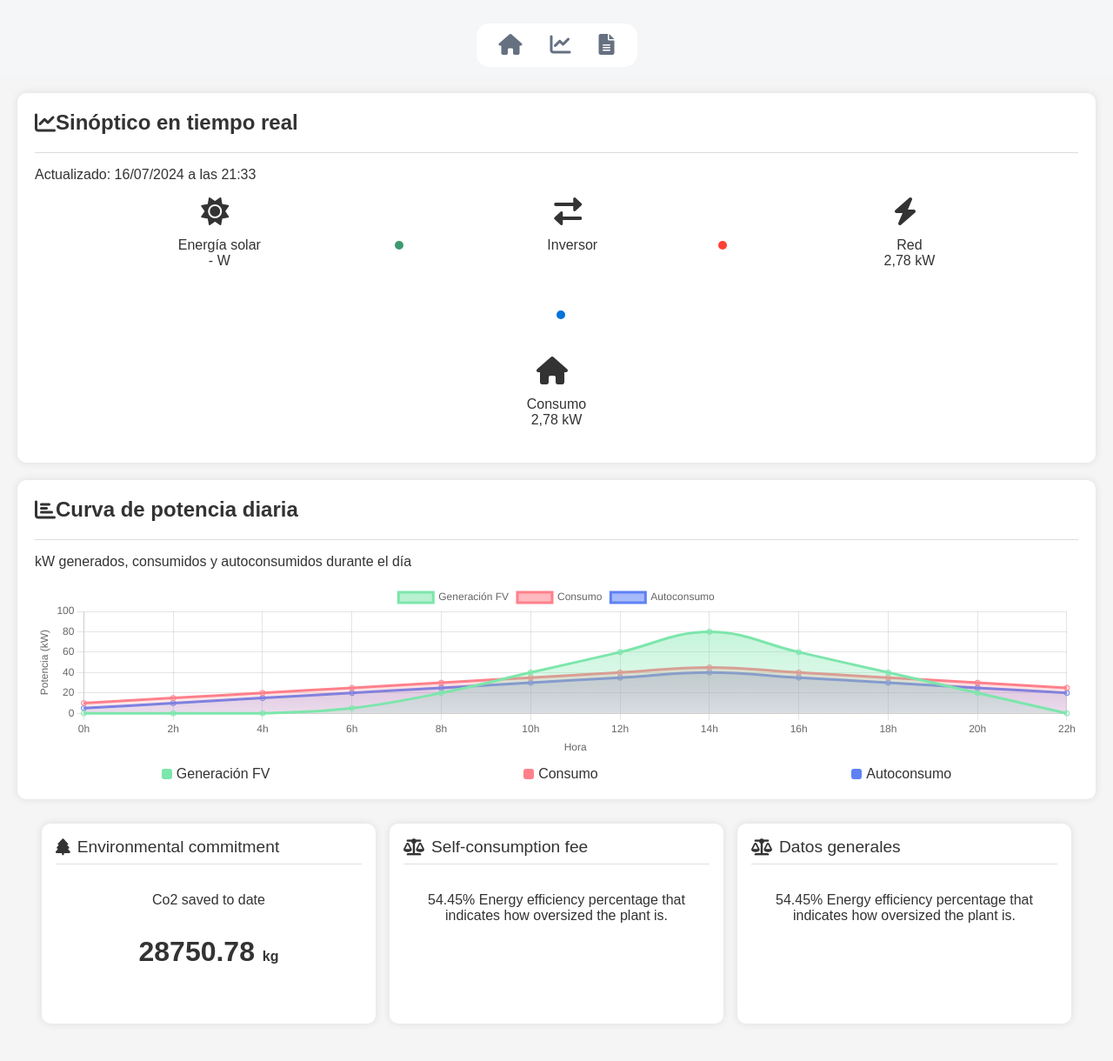
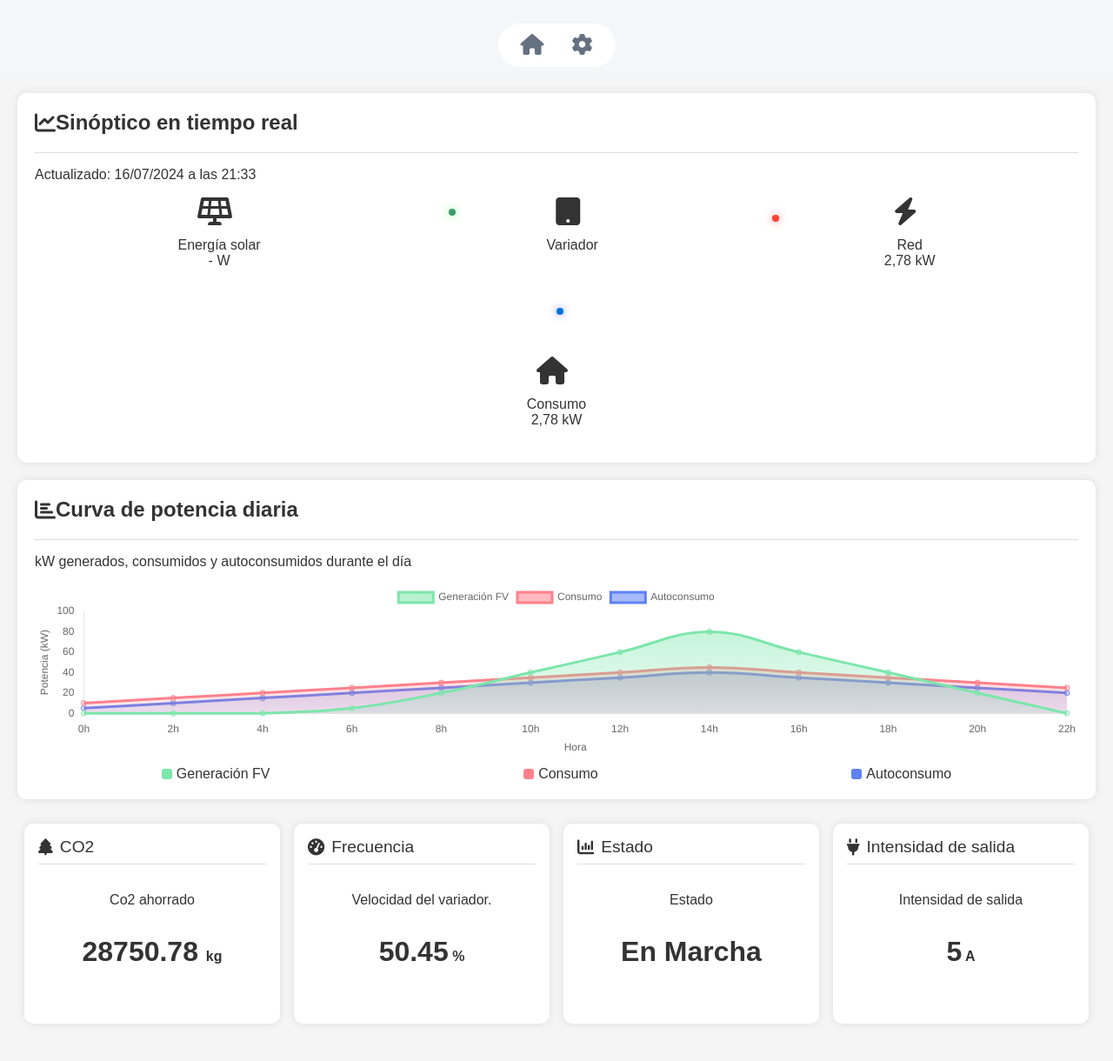
Before and after one commit to agente47m/controlvit, a plain HTML site: page test web/index.html in a window 1280 px wide. Shown: the part 83-1303 px from the top of the page at 87% size. Drawn offline with nearby package versions, Linux system fonts and the light colour scheme.

Commit message:
actualizacion de web

```diff
--- a/test web/index.html
+++ b/test web/index.html
@@ -3,21 +3,21 @@
 <head>
     <meta charset="UTF-8">
     <meta name="viewport" content="width=device-width, initial-scale=1.0">
-    <title>Salicru - 24/7</title>
+    <title>Variador</title>
     <link rel="stylesheet" href="styles.css">
     <link rel="stylesheet" href="https://cdnjs.cloudflare.com/ajax/libs/font-awesome/6.0.0-beta3/css/all.min.css">
 </head>
 <body>
     <header>
-        <button class="back-button"><i class="fas fa-arrow-left"></i></button>
+        <button class="back-button"><i class="fas fa-arrow-lef"></i></button>
         <h1>VARIADOR SOLAR</h1>
-        <button class="menu-button"><i class="fas fa-ellipsis-v"></i></button>
+        <button class="menu-button"><i class="fas fa-ellipsis-"></i></button>
     </header>
     <nav class="navbar">
         <div class="navbar-inner">
             <button class="nav-icon"><i class="fas fa-home"></i></button>
-            <button class="nav-icon"><i class="fas fa-chart-line"></i></button>
-            <button class="nav-icon"><i class="fas fa-file-alt"></i></button>
+            <button class="nav-icon"><i class="fa-solid fa-gear"></i></button>
+
         </div>
     </nav>
     <main>
@@ -27,13 +27,13 @@
             <p id="last-updated">Actualizado: 16/07/2024 a las 21:33</p>
             <div class="status">
                 <div class="status-item">
-                    <span class="icon"><i class="fas fa-sun"></i></span>
+                    <span class="icon"><i class="fa-solid fa-solar-panel"></i></span>
                     <span class="label">Energía solar</span>
                     <span class="value" id="solar-energy">- W</span>
                 </div>
                 <div class="status-item">
-                    <span class="icon"><i class="fas fa-exchange-alt"></i></span>
-                    <span class="label">Inversor</span>
+                    <span class="icon"><i class="fa-solid fa-tablet-button"></i></span>
+                    <span class="label">Variador</span>
                 </div>
                 <div class="status-item">
                     <span class="icon"><i class="fas fa-bolt"></i></span>
@@ -70,30 +70,44 @@
         <section class="cards">
             <div class="card">
                 <div class="card-header">
-                    <i class="fas fa-tree"></i> Environmental commitment
+                    <i class="fas fa-tree"></i> CO2
                 </div>
                 <div class="card-body">
-                    <p>Co2 saved to date</p>
+                    <p>Co2 ahorrado</p>
                     <p class="value">28750.78 <span>kg</span></p>
                 </div>
             </div>
             <div class="card">
                 <div class="card-header">
-                    <i class="fas fa-balance-scale"></i> Self-consumption fee
+                    <i class="fa-solid fa-gauge-high"></i> Frecuencia
                 </div>
                 <div class="card-body">
-                    <p>54.45% <span>Energy efficiency percentage that indicates how oversized the plant is.</span></p>
+                    <p>Velocidad del variador.</p>
+                    <p class="value">50.45<span> %</span></p>
                 </div>
             </div>
             <div class="card">
                 <div class="card-header">
-                    <i class="fas fa-balance-scale"></i> Datos generales
+                    <i class="fa-solid fa-chart-column"></i> Estado
                 </div>
                 <div class="card-body">
-                    <p>54.45% <span>Energy efficiency percentage that indicates how oversized the plant is.</span></p>
+                    <p>Estado</p>
+                    <p class="value">En Marcha<span> </span></p>
+
+                </div>
+            </div>
+            <div class="card">
+                <div class="card-header">
+                    <i class="fa-solid fa-plug"></i>Intensidad de salida
+                </div>
+                <div class="card-body">
+                    <p>Intensidad de salida</p>
+                    <p class="value">5<span> A</span></p>
+
                 </div>
             </div>
         </section>
+
     </main>
     <script src="https://cdn.jsdelivr.net/npm/chart.js"></script>
     <script src="script.js"></script>
--- a/test web/script.js
+++ b/test web/script.js
@@ -39,6 +39,7 @@ document.addEventListener('DOMContentLoaded', function () {
             scales: {
                 x: {
                     display: true,
+                    grid:{display:false},
                     title: {
                         display: true,
                         text: 'Hora'
@@ -46,6 +47,7 @@ document.addEventListener('DOMContentLoaded', function () {
                 },
                 y: {
                     display: true,
+                    grid:{display:false},
                     title: {
                         display: true,
                         text: 'Potencia (kW)'
--- a/test web/styles.css
+++ b/test web/styles.css
@@ -34,7 +34,7 @@ header .back-button, header .menu-button {
 
 .navbar-inner {
     background-color: white;
-    border-radius: 15px;
+    border-radius: 25px;
     padding: 10px 20px;
     display: flex;
     gap: 20px;
@@ -105,7 +105,7 @@ hr {
 
 .animation-container {
     position: absolute;
-    top: 70px;
+    top: 40px;
     left: 0;
     right: 0;
     width: 100%;
@@ -114,29 +114,35 @@ hr {
 
 .dot {
     position: absolute;
-    width: 10px;
-    height: 10px;
+    width: 8px;
+    height: 8px;
     border-radius: 50%;
     background-color: currentColor;
 }
 
 .solar-to-inverter {
     background-color: #3d9970;
-    animation: solar-to-inverter 2s linear infinite;
+    box-shadow: 0 0 10px rgba(0, 255, 0, 0.5);
+
+    animation: solar-to-inverter 3s linear infinite;
 }
 
 .inverter-to-grid {
     background-color: #ff4136;
-    animation: inverter-to-grid 2s linear infinite;
+    box-shadow: 0 0 10px rgba(255, 0, 0, 0.5);
+
+    animation: inverter-to-grid 3s linear infinite;
 }
 
 .inverter-to-consumption {
     background-color: #0074d9;
-    animation: inverter-to-consumption 2s linear infinite;
+    box-shadow: 0 0 10px rgba(0, 0, 255, 0.5);
+
+    animation: inverter-to-consumption 3s linear infinite;
 }
 
 @keyframes solar-to-inverter {
-    0% { left: 20%; top: 50%; }
+    0% { left: 20%; top: 40%; }
     100% { left: 50%; top: 50%; }
 }
 
@@ -188,8 +194,8 @@ hr {
 }
 .cards {
     display: flex;
-    justify-content: space-around;
-    margin: 20px;
+    justify-content:space-between;
+
 }
 
 .card {
```
